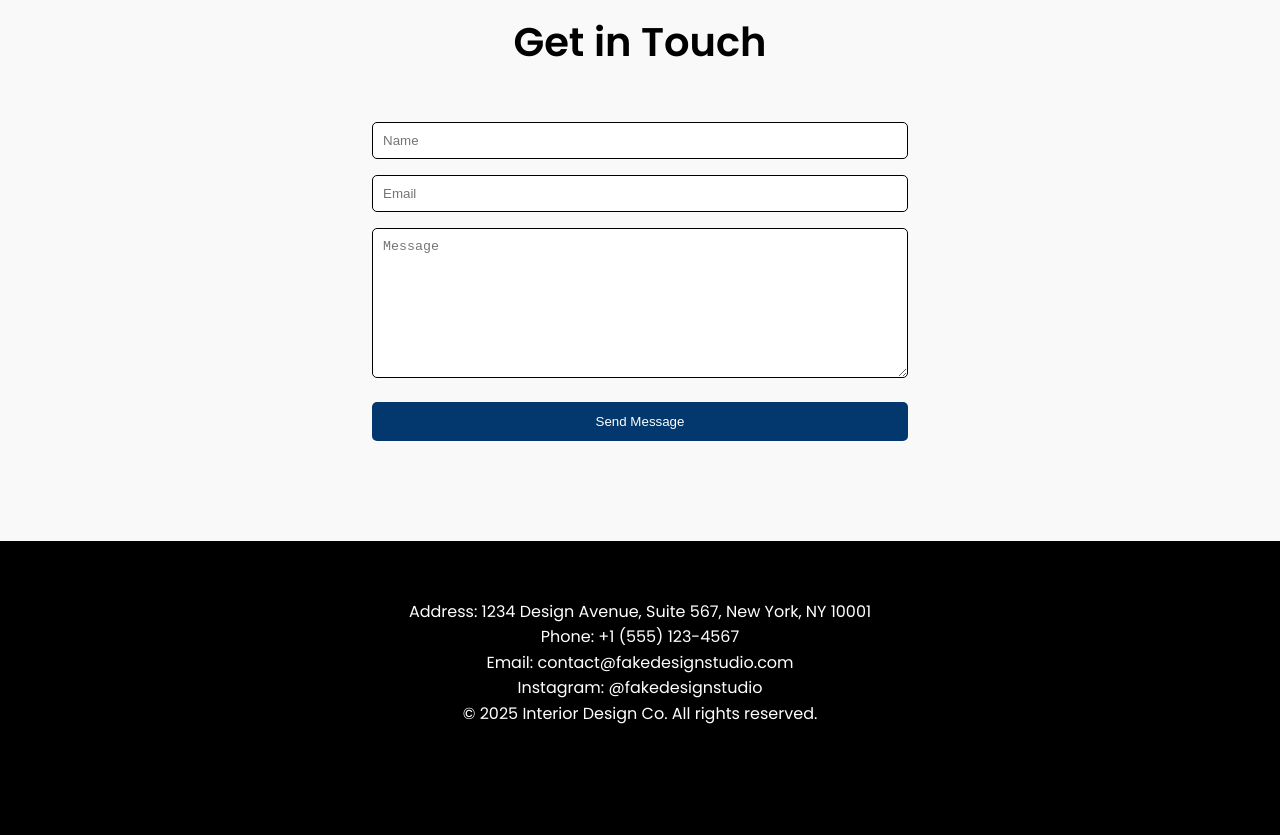
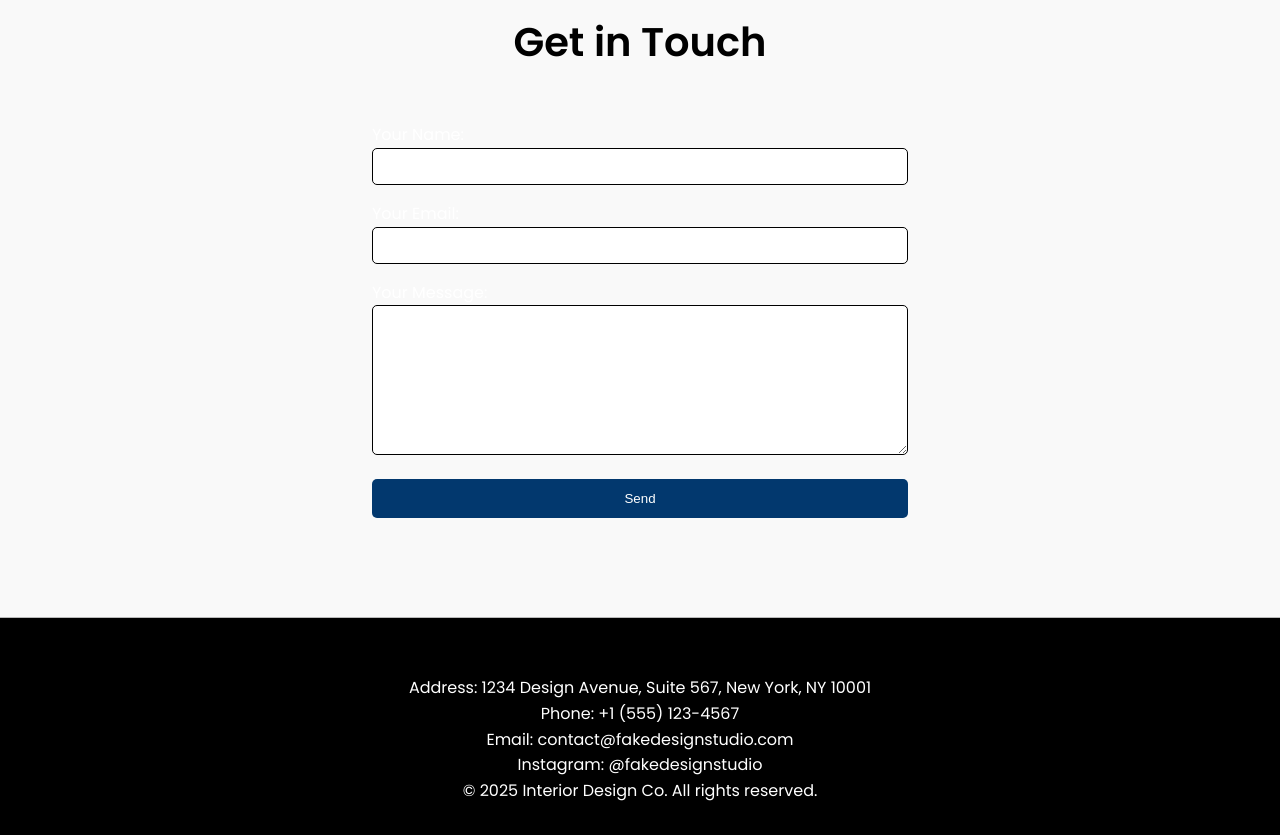
Before and after one commit to gauravikamat77/InteriorDesignCompany, a plain HTML site: page index.html in a window 1280 px wide. Shown: the part 3180-4015 px from the top of the page. Before the commit the page ends 3939 px from the top, so only its background shows below. Drawn offline with Linux system fonts and the light colour scheme.

Commit message:
V4 added email function

```diff
--- a/index.html
+++ b/index.html
@@ -120,11 +120,20 @@
     <!-- Contact Section -->
     <section id="contact" class="contact">
         <h2>Get in Touch</h2>
-        <form action="#">
-            <input type="text" placeholder="Name" required />
-            <input type="email" placeholder="Email" required />
-            <textarea placeholder="Message" required></textarea>
-            <button type="submit">Send Message</button>
+        <form action="https://formspree.io/f/xyzendbv" method="POST">
+            <label>
+                Your Name:
+                <input type="text" name="name" required>
+            </label>
+            <label>
+                Your Email:
+                <input type="email" name="email" required>
+            </label>
+            <label>
+                Your Message:
+                <textarea name="message" required></textarea>
+            </label>
+            <button type="submit">Send</button>
         </form>
     </section>
 
```
